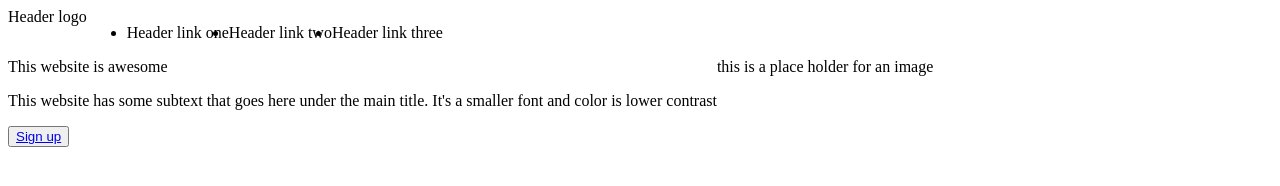
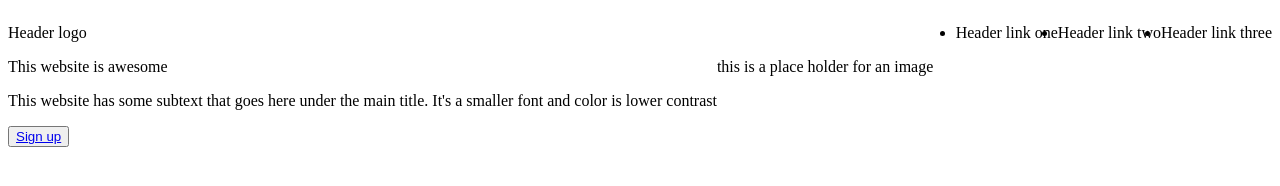
Before and after one commit to aldinijeager/Odin-LandingPage, a plain HTML site: page index.html in a window 1280 px wide. Drawn offline with Linux system fonts and the light colour scheme.

Commit message:
Position header items using flex

```diff
--- a/style.css
+++ b/style.css
@@ -3,3 +3,9 @@
 ul{
     display: flex;
 }
+
+.header{
+    justify-content: space-between;
+    align-items: center;
+
+}
```
